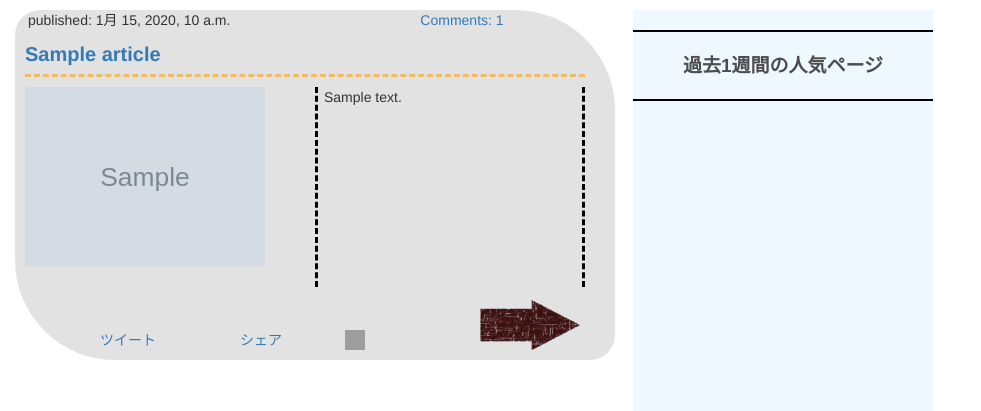
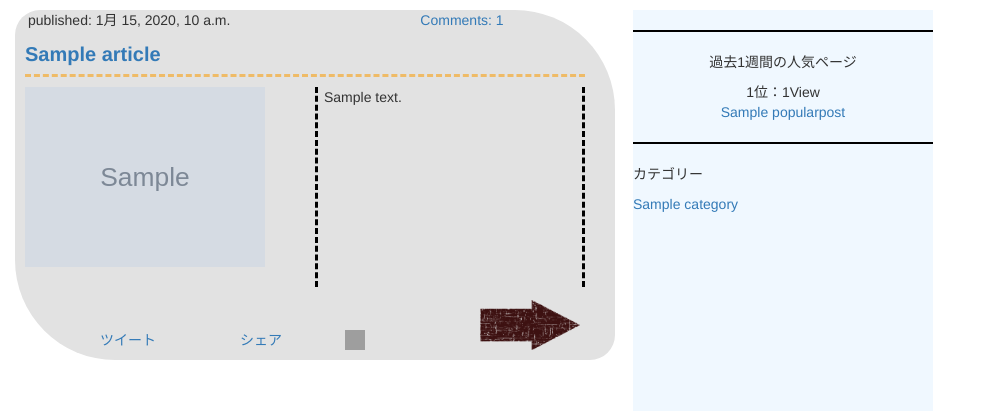
Before and after one commit to tattuu/sunspot331_website, a Django app: page /post/1/ in a window 1280 px wide. Shown: the part 130-541 px from the top of the page, without its empty margins (0-981 px from the left). Run offline with Django 3.2, Linux system fonts and the light colour scheme; tables that the repository leaves empty hold one stand-in row (values such as "Sample post"); grey boxes marked "Sample" are stand-in pictures; some libraries are stand-ins or nearby versions; grey boxes are pictures that could not be loaded.

Commit message:
add category

```diff
--- a/space_post_app/admin.py
+++ b/space_post_app/admin.py
@@ -1,5 +1,7 @@
 from django.contrib import admin
-from .models import Article, Comment
+from .models import Article, Comment, Category, PopularPost
 
 admin.site.register(Article)
 admin.site.register(Comment)
+admin.site.register(Category)
+admin.site.register(PopularPost)
--- a/space_post_app/models.py
+++ b/space_post_app/models.py
@@ -2,7 +2,15 @@
 from django.utils import timezone
 
 
+class Category(models.Model):
+    name = models.CharField(max_length=100)
+
+    def __str__(self):
+        return self.name
+
+
 class Article(models.Model):
+    category = models.ForeignKey('Category', related_name='categorys', default="宇宙")
     author = models.ForeignKey('auth.User')
     title = models.CharField(max_length=100)
     image = models.ImageField(upload_to='static/media/')
@@ -22,7 +30,7 @@
 
 
 class Comment(models.Model):
-    post = models.ForeignKey('space_post_app.Article', related_name='comments')
+    post = models.ForeignKey('Article', related_name='comments')
     author = models.CharField(max_length=200)
     text = models.TextField()
     created_date = models.DateTimeField(default=timezone.now)
--- a/space_post_app/urls.py
+++ b/space_post_app/urls.py
@@ -10,4 +10,5 @@
                   url(r'^post/(?P<pk>\d+)/comment/$', views.add_comment_to_post, name='add_comment_to_post'),
                   url(r'^comment/(?P<pk>\d+)/approve/$', views.comment_approve, name='comment_approve'),
                   url(r'^comment/(?P<pk>\d+)/remove/$', views.comment_remove, name='comment_remove'),
+                  url(r'^category/(?P<pk>[0-9]+)/$', views.category, name='category'),
               ] + static(settings.MEDIA_URL, document_root=settings.MEDIA_ROOT)
--- a/space_post_app/views.py
+++ b/space_post_app/views.py
@@ -1,24 +1,40 @@
 from django.shortcuts import render, get_object_or_404, redirect
 from django.utils import timezone
-from .models import Article, Comment, PopularPost
+from .models import Article, Comment, PopularPost, Category
 from .forms import CommentForm
 from django.contrib.auth.decorators import login_required
+
+
+def category(request, pk):
+    pk_category = get_object_or_404(Category, pk=pk)
+    popular_post_list = PopularPost.objects.all()
+    categorys = Category.objects.all()
+    posts = Article.objects.filter(category__name__contains=pk_category).filter(published_date__lte=timezone.now()).order_by('published_date')
+    return render(request, 'space_post/post_category.html',
+                  {'posts': posts, 'popular_post_list': popular_post_list, 'categorys': categorys})
 
 
 def post_list(request):
     posts = Article.objects.filter(published_date__lte=timezone.now()).order_by('published_date')
     popular_post_list = PopularPost.objects.all()
-    return render(request, 'space_post/post_list.html', {'popular_post_list': popular_post_list, 'posts': posts})
+    categorys = Category.objects.all()
+    return render(request, 'space_post/post_list.html',
+                  {'posts': posts, 'popular_post_list': popular_post_list, 'categorys': categorys})
 
 
 def post_detail(request, pk):
     post = get_object_or_404(Article, pk=pk)
-    return render(request, 'space_post/post_detail.html', {'post': post})
+    popular_post_list = PopularPost.objects.all()
+    categorys = Category.objects.all()
+    return render(request, 'space_post/post_detail.html',
+                  {'post': post, 'popular_post_list': popular_post_list, 'categorys': categorys})
 
 
 def add_comment_to_post(request, pk):
+    popular_post_list = PopularPost.objects.all()
+    categorys = Category.objects.all()
     post = get_object_or_404(Article, pk=pk)
-    form = CommentForm() # Add commentを押した時はadd_comment_to_postがまだ開かれておらず、methodがPOSTと定まっていないので、下のif文は偽となる。その時用の初期値
+    form = CommentForm()  # Add commentを押した時はadd_comment_to_postがまだ開かれておらず、methodがPOSTと定まっていないので、下のif文は偽となる。その時用の初期値
     if request.method == "POST":
         form = CommentForm(request.POST)
         if form.is_valid():
@@ -28,8 +44,10 @@
             return redirect('post_detail', pk=post.pk)
         else:
             form = CommentForm()
-        return render(request, 'space_post/add_comment_to_post.html', {'form': form})
-    return render(request, 'space_post/add_comment_to_post.html', {'form': form})
+        return render(request, 'space_post/add_comment_to_post.html',
+                      {'form': form, 'popular_post_list': popular_post_list, 'categorys': categorys})
+    return render(request, 'space_post/add_comment_to_post.html',
+                  {'form': form, 'popular_post_list': popular_post_list, 'categorys': categorys})
 
 
 @login_required
--- a/static/css/basic.css
+++ b/static/css/basic.css
@@ -143,7 +143,7 @@
     text-align: center;
 }
 
-#popular_post_title{
+.popular_post_and_category_title{
     font-size: 19px;
     font-weight: bold;
     color: #4d4d4f;
--- a/templates/space_post/base.html
+++ b/templates/space_post/base.html
@@ -39,7 +39,7 @@
             <div id="right_side_bar">
                 <div id="popular_post">
                     <hr>
-                    <p id="popular_post_title">過去1週間の人気ページ</p>
+                    <p class=popular_post_and_category_title">過去1週間の人気ページ</p>
                     {% for popular in popular_post_list %}
                         <p>
                             {{ forloop.counter }}位：{{ popular.page_view }}View<br>
@@ -51,6 +51,11 @@
                     {% endfor %}
                     <hr>
                 </div>
+                <p class=popular_post_and_category_title">カテゴリー</p>
+                {% for category in categorys %}
+                    <a href="{% url 'category' pk=category.pk %}">{{ category.name }}</a><br>
+
+                {% endfor %}
             </div>
             <div id="article_block">
                 {% block content %}
```
Also changed, not shown: templates/space_post/post_category.html (added, +7 -0 lines), space_post_app/migrations/0004_auto_20171031_0007.py (added).
